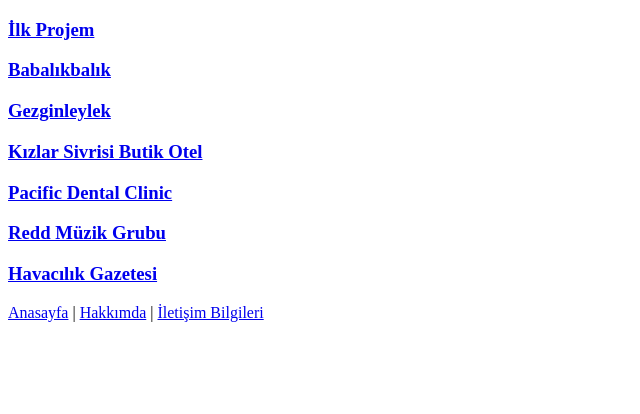
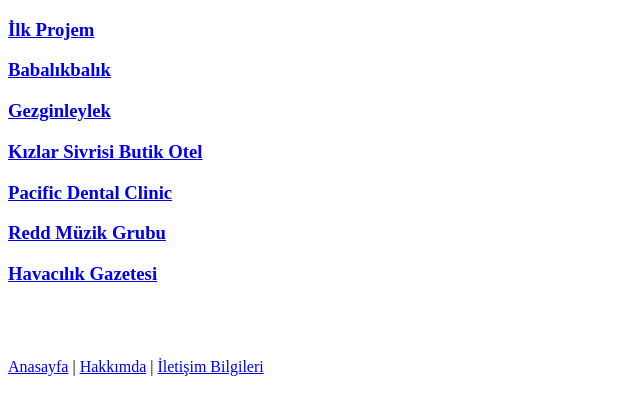
Before and after one commit to yumutcetin/yumutcetin.github.io, a plain HTML site: page projelerim.html in a window 1280 px wide. Shown: the whole page, without its empty margins (0-640 px from the left). Drawn offline with Linux system fonts and the light colour scheme.

Commit message:
Update projelerim.html

```diff
--- a/projelerim.html
+++ b/projelerim.html
@@ -15,11 +15,14 @@
 <h3><a href="\redd\index.html" target="_blank">Redd Müzik Grubu</a></h3>
 <h3><a href="\turkhavagazetesi\index.html" target="_blank">Havacılık Gazetesi</a></h3>
 
+
+<br><br><br>
+<footer>
   <nav>
     <a href="index.html">Anasayfa</a> |
     <a href="hakkimda.html">Hakkımda</a> |
     <a href="iletisim.html">İletişim Bilgileri</a>
   </nav>
-
+</footer>
 </body>
 </html>
```
